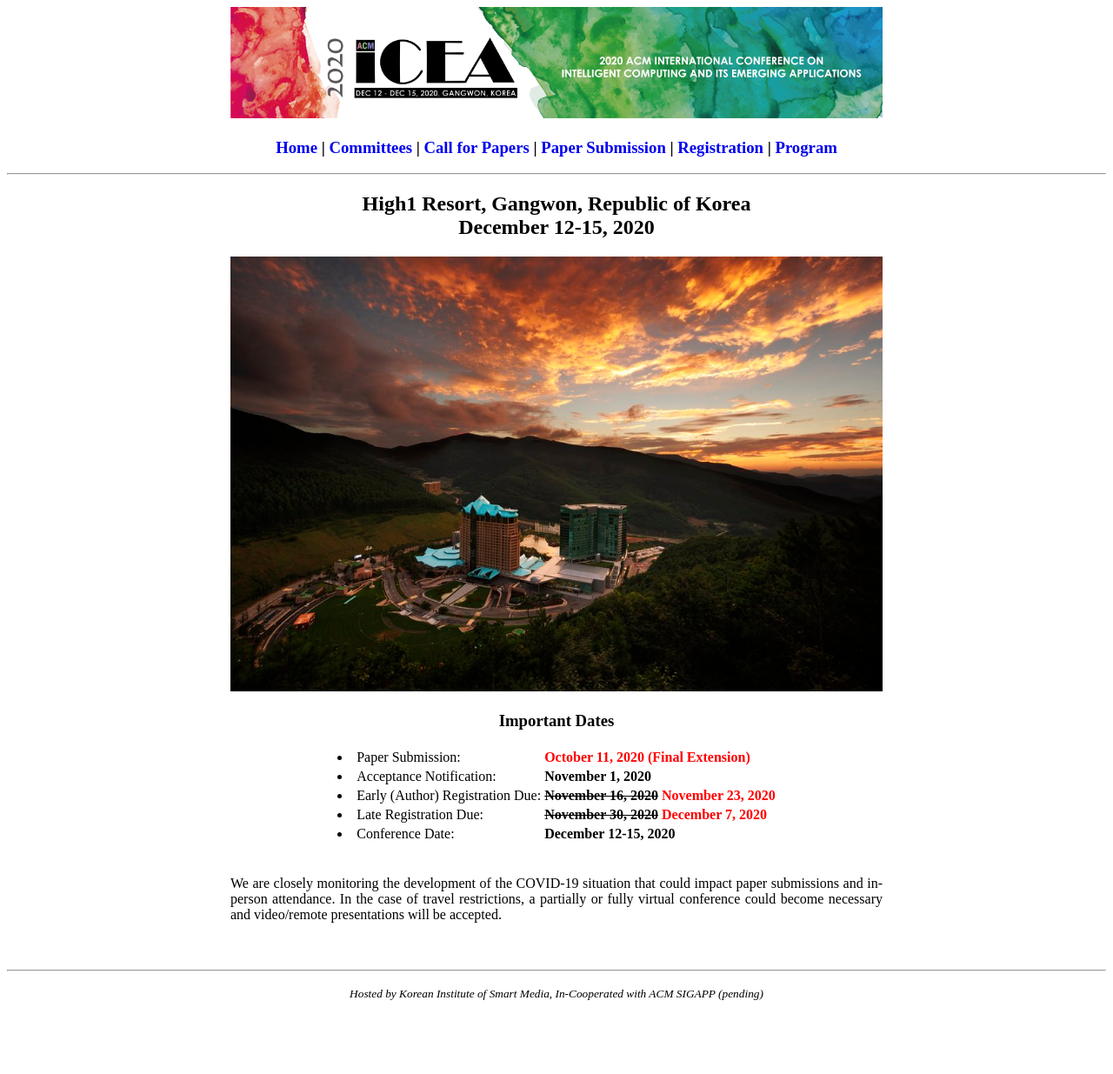
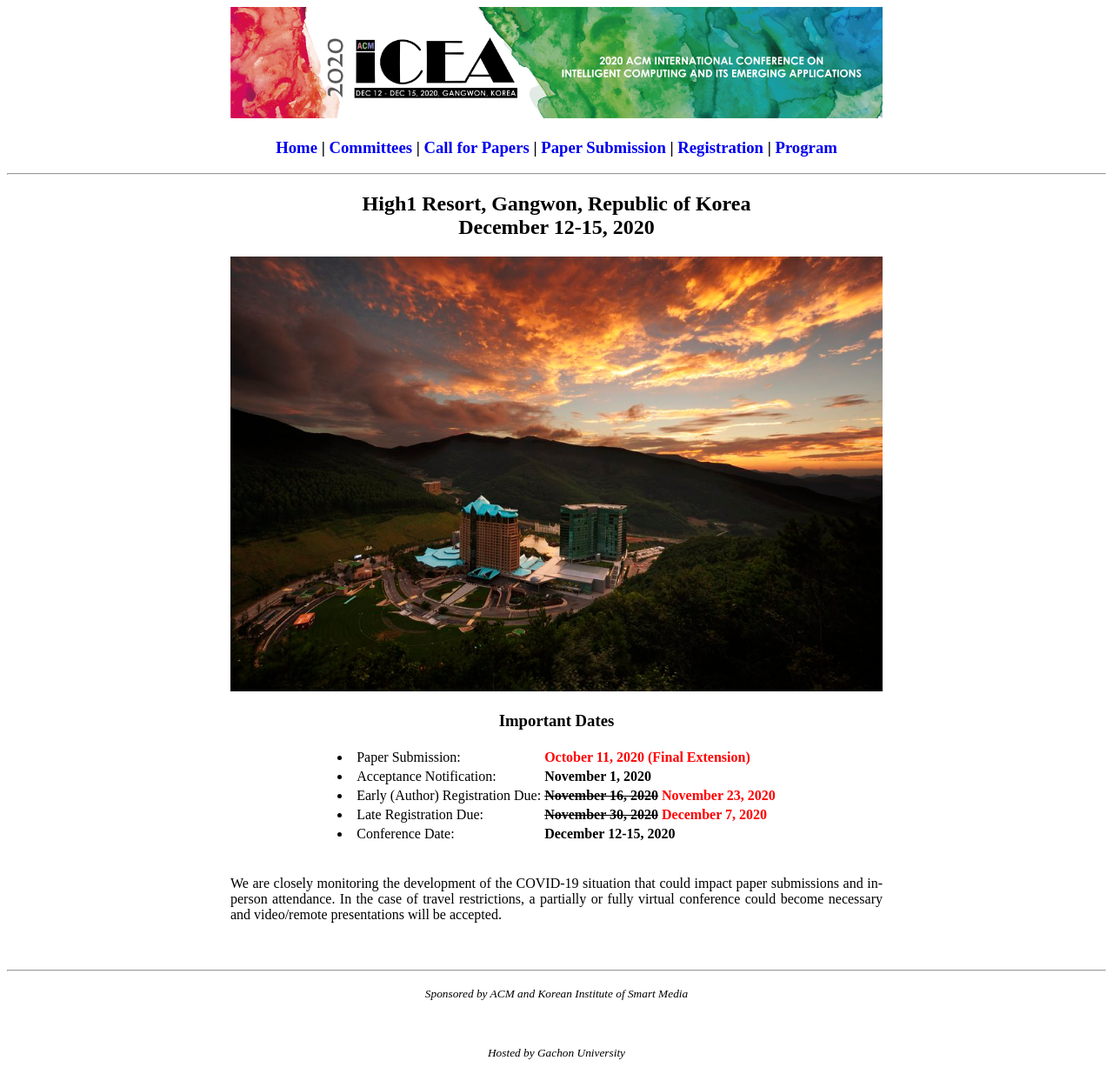
Before and after one commit to icea-conf/2020, a Jekyll site: the page built from index.html, in a window 1280 px wide. Shown: the whole page at 87% size. Built offline with Jekyll 4.4.1, drawn with Linux system fonts in a browser that asks for light colours; the list of posts is cut into pages by our own code; before the commit the page ends 1167 px from its top, so only the background shows below that.

Commit message:
Update default.html

```diff
--- a/_layouts/default.html
+++ b/_layouts/default.html
@@ -31,6 +31,7 @@
 
     {{ content }}
 <hr>
-    <p style="text-align:center"><small><i>Hosted by Korean Institute of Smart Media, In-Cooperated with ACM SIGAPP (pending)</i> </small></p>
+    <p style="text-align:center"><small><i>Sponsored by ACM and Korean Institute of Smart Media</i></small></p><br>
+    <p style="text-align:center"><small><i>Hosted by Gachon University</i></small></p>
 </body>
 </html>
```
